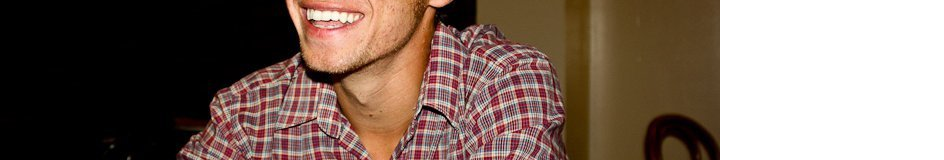
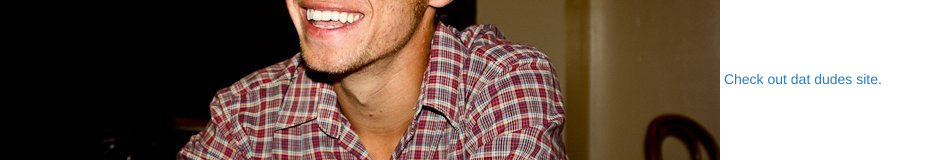
Before and after one commit to tobysilverman/toby-coding-play, a plain HTML site: page index.html in a window 1280 px wide. Shown: the part 260-420 px from the top of the page, without its empty margins (0-944 px from the left). Drawn offline with nearby package versions, Linux system fonts and the light colour scheme.

Commit message:
added link to my website

```diff
--- a/index.html
+++ b/index.html
@@ -14,6 +14,6 @@
     <h1>Hello, World. This is Toby and Aaron Speaking</h1>
     <p>Cool boobs!</p>
     <img src="images/tobyt.jpg" alt="Toby Photo">
-
+    <a href="http://www.tobysilverman.com/">Check out dat dudes site.</a>
   </body>
 </html>
```
